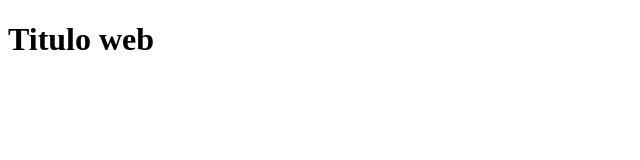
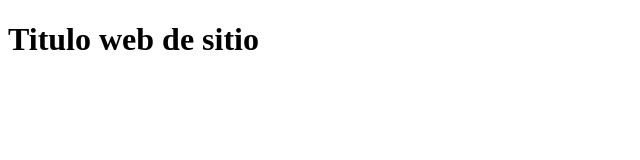
Before and after one commit to hernanpadilla1997/Git-HelloGit, a plain HTML site: page index.html in a window 1280 px wide. Shown: the whole page, without its empty margins (0-640 px from the left). Drawn offline with Linux system fonts and the light colour scheme.

Commit message:
se cambió el titulo

```diff
--- a/index.html
+++ b/index.html
@@ -7,6 +7,6 @@
     <title>Demo git</title>
 </head>
 <body>
-    <h1>Titulo web</h1>
+    <h1>Titulo web de sitio</h1>
 </body>
 </html>
```
